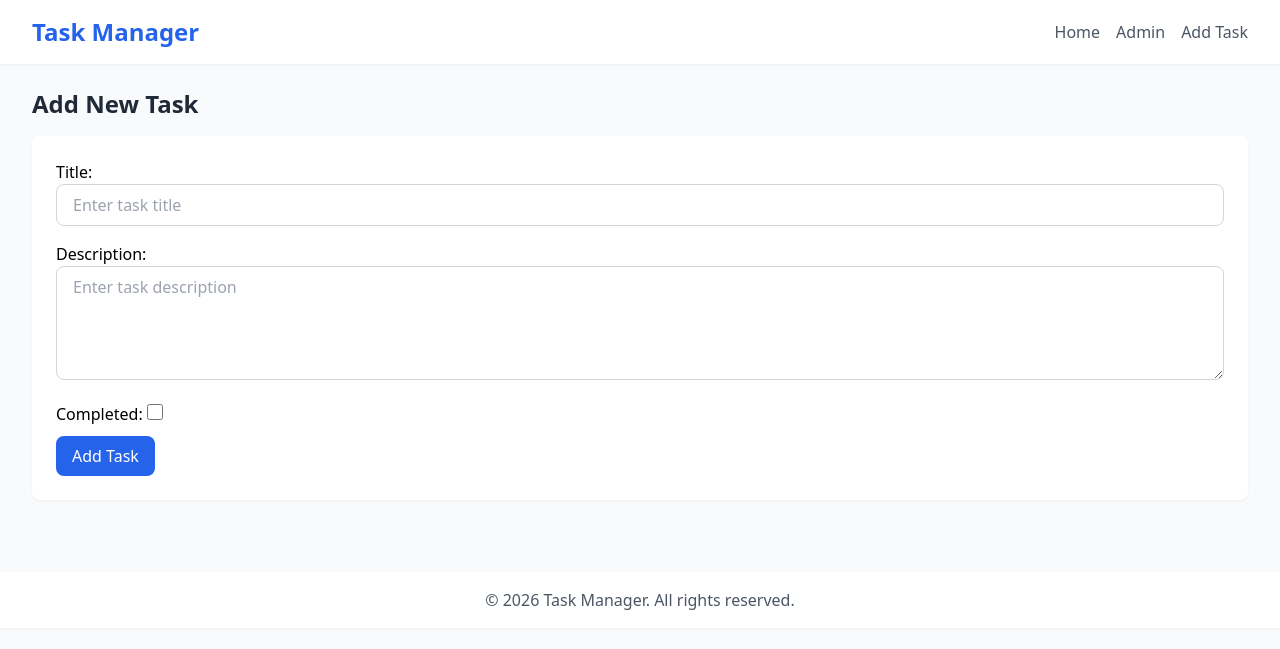
After one commit to abuhanif27/taskmanager, a Django app: page /tasks/add/ in a window 1280 px wide. The commit adds this page. Shown: the top 649 px of the page. Run offline with Django 5.2, Linux system fonts and the light colour scheme; some libraries are stand-ins or nearby versions.

Commit message:
Add task creation feature with form, view, and template

```diff
--- /dev/null
+++ b/task/forms.py
@@ -0,0 +1,22 @@
+from django import forms
+from . import models
+
+
+class TaskForm(forms.ModelForm):
+    class Meta:
+        model = models.Task
+        fields = ['title', 'description', 'completed']
+        widgets = {
+            'title': forms.TextInput(attrs={
+                'class': 'w-full mb-4 px-4 py-2 border border-gray-300 rounded-lg focus:outline-none focus:ring-2 focus:ring-blue-500',
+                'placeholder': 'Enter task title'
+            }),
+            'description': forms.Textarea(attrs={
+                'class': 'w-full mb-4 px-4 py-2 border border-gray-300 rounded-lg focus:outline-none focus:ring-2 focus:ring-blue-500',
+                'placeholder': 'Enter task description',
+                'rows': 4
+            }),
+            'completed': forms.CheckboxInput(attrs={
+                'class': 'w-4 h-4 mb-4 text-blue-600 rounded focus:ring-2 focus:ring-blue-500'
+            })
+        }
--- /dev/null
+++ b/task/templates/task/add_task.html
@@ -0,0 +1,14 @@
+{% extends  'task/base.html' %}
+
+{% block title %}Add Task{% endblock %}
+
+{% block content %}
+    <h2 class="text-2xl font-semibold text-gray-800 mb-4">Add New Task</h2>
+    <div class="bg-white shadow-sm rounded-lg p-6">
+        <form method="post" action="{% url 'add_task' %}">
+            {% csrf_token %}
+           {{ form.as_p }}
+            <button type="submit" class="bg-blue-600 text-white px-4 py-2 rounded-lg hover:bg-blue-700">Add Task</button>
+        </form>
+    </div>
+{% endblock %}
--- a/task/templates/task/base.html
+++ b/task/templates/task/base.html
@@ -16,7 +16,7 @@
                 <div class="flex items-center space-x-4">
                     <a href="{% url 'task_list' %}" class="text-gray-600 hover:text-gray-900">Home</a>
                     <a href="{% url 'admin:index' %}" class="text-gray-600 hover:text-gray-900">Admin</a>
-                    <a href="#" class="text-gray-600 hover:text-gray-900">Add Task</a>
+                    <a href="{% url 'add_task' %}" class="text-gray-600 hover:text-gray-900">Add Task</a>
 
                 </div>
             </div>
--- a/task/urls.py
+++ b/task/urls.py
@@ -3,4 +3,5 @@ from . import views
 
 urlpatterns = [
     path('', views.task_list, name='task_list'),
+    path('tasks/add/', views.add_task, name='add_task'),
 ]
--- a/task/views.py
+++ b/task/views.py
@@ -1,7 +1,17 @@
-from django.shortcuts import render
+from django.shortcuts import redirect, render
+from django.urls import reverse
+from .forms import TaskForm
 from . import models
 
 # Create your views here.
 def task_list(request):
-    tasks = models.Task.objects.all()
+    tasks = models.Task.objects.all().order_by('-created_at')
     return render(request, 'task/task_list.html', {'tasks': tasks})
+
+def add_task(request):
+    if request.method == 'POST':
+        form = TaskForm(request.POST)
+        if form.is_valid():
+            form.save()
+            return redirect(reverse('task_list'))
+    return render(request, 'task/add_task.html', {'form': TaskForm()})
```
Also changed, not shown: db.sqlite3.
